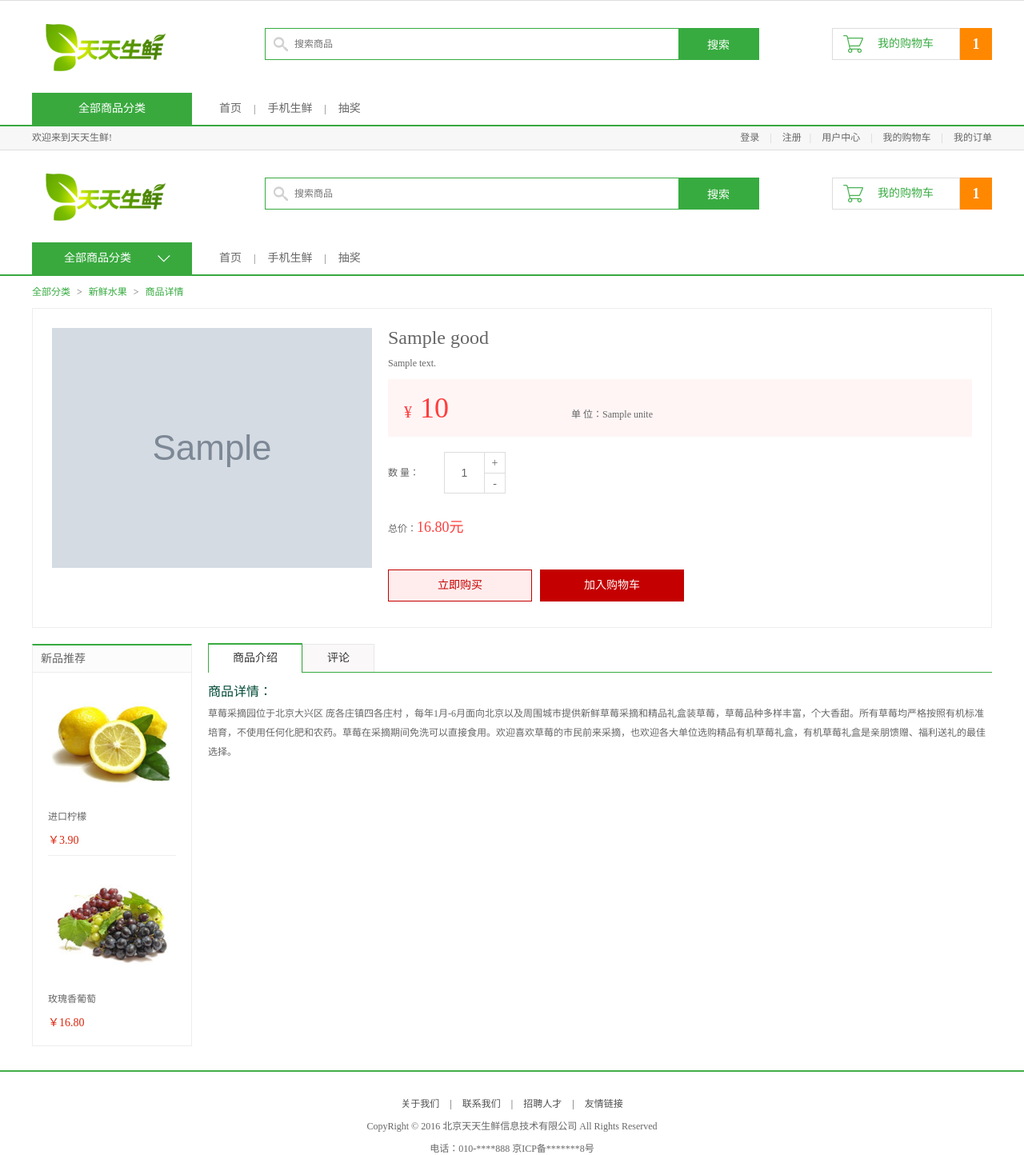
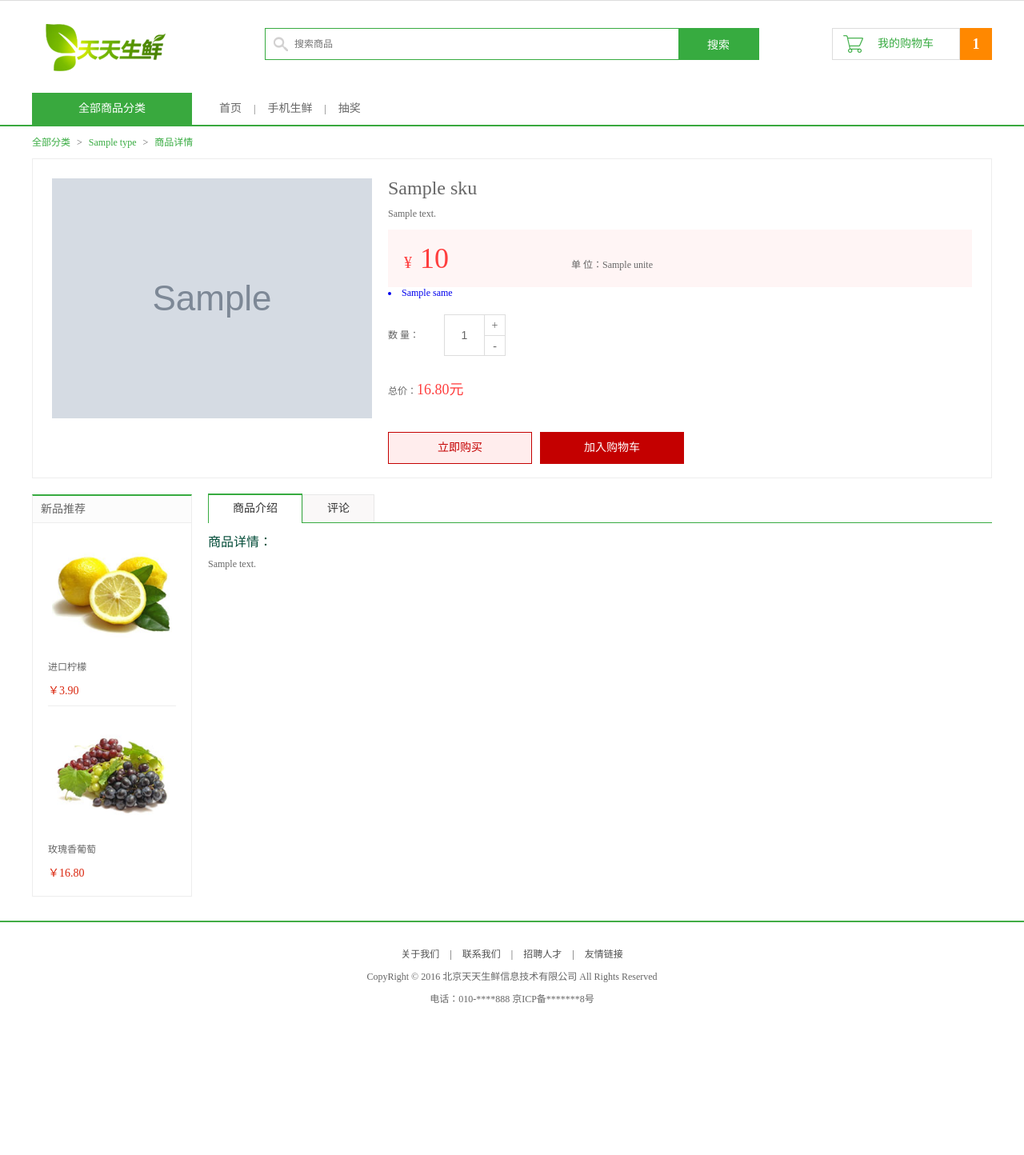
Before and after one commit to Hello-JianPeiLi/dailyfresh, a Django app: template templates/detail.html in a window 1280 px wide. Shown: the part 29-1473 px from the top of the page at 80% size. After the commit the page ends 1283 px from the top, so only its background shows below. Run offline with Django 3.2, Linux system fonts and the light colour scheme; the template is opened without the code that fills it: most values are stand-ins (such as "Sample title", 1, 10 or a date in 2020); grey boxes marked "Sample" are stand-in pictures; parts of the project's set-up code (start-up, migrations or seed data) failed here and were passed over; some libraries are stand-ins or nearby versions.

```diff
--- a/celery_tasks/task.py
+++ b/celery_tasks/task.py
@@ -15,7 +15,7 @@ from apps.goods.models import GoodsType, IndexGoodsBanner, IndexTypeGoodsBanner,
 
 app = Celery('celery_tasks.email_task', broker='redis://:Libai.123@%s:9763/2' % settings.REDIS_IP)
 
-print('redis://:Libai.123@%s:9763/2' % settings.REDIS_IP)
+
 
 
 @app.task
--- a/dailyfresh/settings.py
+++ b/dailyfresh/settings.py
@@ -207,4 +207,5 @@ DEFAULT_FILE_STORAGE = 'utils.fdfs.storage.FDFSStorage'
 FDFS_CLIENT_CONF = './utils/fdfs/client.conf'
 
 # fastdfs存储服务器上nginx使用的IP和端口号
-FDFS_STORAGE_URL = 'http://120.77.84.24:8888/'
+# FDFS_STORAGE_URL = 'http://120.77.84.24:8888/'
+FDFS_STORAGE_URL = 'http://172.16.126.198:8888/'
--- a/templates/detail.html
+++ b/templates/detail.html
@@ -5,86 +5,34 @@
     天天生鲜-商品详情
 {% endblock title %}
 {% block body %}
-    <div class="header_con">
-        <div class="header">
-            <div class="welcome fl">欢迎来到天天生鲜!</div>
-            <div class="fr">
-                <div class="login_info fl">
-                    欢迎您：<em>张 山</em>
-                </div>
-                <div class="login_btn fl">
-                    <a href={% url 'user:login' %}>登录</a>
-                    <span>|</span>
-                    <a href="register.html">注册</a>
-                </div>
-                <div class="user_link fl">
-                    <span>|</span>
-                    <a href="user_center_info.html">用户中心</a>
-                    <span>|</span>
-                    <a href="cart.html">我的购物车</a>
-                    <span>|</span>
-                    <a href="user_center_order.html">我的订单</a>
-                </div>
-            </div>
-        </div>
-    </div>
-
-    <div class="search_bar clearfix">
-        <a href="index1.html" class="logo fl"><img src="../static/images/logo.png"></a>
-        <div class="search_con fl">
-            <input type="text" class="input_text fl" name="" placeholder="搜索商品">
-            <input type="button" class="input_btn fr" name="" value="搜索">
-        </div>
-        <div class="guest_cart fr">
-            <a href="cart.html" class="cart_name fl">我的购物车</a>
-            <div class="goods_count fl" id="show_count">1</div>
-        </div>
-    </div>
-
-    <div class="navbar_con">
-        <div class="navbar clearfix">
-            <div class="subnav_con fl">
-                <h1>全部商品分类</h1>
-                <span></span>
-                <ul class="subnav">
-                    <li><a href="#" class="fruit">新鲜水果</a></li>
-                    <li><a href="#" class="seafood">海鲜水产</a></li>
-                    <li><a href="#" class="meet">猪牛羊肉</a></li>
-                    <li><a href="#" class="egg">禽类蛋品</a></li>
-                    <li><a href="#" class="vegetables">新鲜蔬菜</a></li>
-                    <li><a href="#" class="ice">速冻食品</a></li>
-                </ul>
-            </div>
-            <ul class="navlist fl">
-                <li><a href="">首页</a></li>
-                <li class="interval">|</li>
-                <li><a href="">手机生鲜</a></li>
-                <li class="interval">|</li>
-                <li><a href="">抽奖</a></li>
-            </ul>
-        </div>
-    </div>
 
     <div class="breadcrumb">
         <a href="#">全部分类</a>
         <span>></span>
-        <a href="#">新鲜水果</a>
+        <a href="#">{{ sku.type.name }}</a>
         <span>></span>
         <a href="#">商品详情</a>
     </div>
 
     <div class="goods_detail_con clearfix">
-        {% for good in sku %}
-            <div class="goods_detail_pic fl"><img src={{ good.image.url }}></div>
+        <div class="goods_detail_pic fl"><img src={{ sku.image.url }}></div>
         <div class="goods_detail_list fr">
-                <h3>{{ good.name }}</h3>
-                <p>{{ good.desc }}</p>
+            <h3>{{ sku.name }}</h3>
+            <p>{{ sku.desc }}</p>
             <div class="prize_bar">
-                    <span class="show_pirze">¥<em>{{ good.price }}</em></span>
-                    <span class="show_unit">单  位：{{ good.unite }}</span>
+                <span class="show_pirze">¥<em>{{ sku.price }}</em></span>
+                <span class="show_unit">单  位：{{ sku.unite }}</span>
             </div>
+            {% for same in same_spu_skus %}
+                <a href={% url 'goods:detail' same.id %}>
+                    <li>{{ same.name }}</li>
+                </a>
+            {% endfor %}
             <div class="goods_num clearfix">
                 <div class="num_name fl">数 量：</div>
+                <ul>
+
+                </ul>
                 <div class="num_add fl">
                     <input type="text" class="num_show fl" value="1">
                     <a href="javascript:;" class="add fr">+</a>
@@ -97,7 +45,6 @@
                 <a href="javascript:;" class="add_cart" id="add_cart">加入购物车</a>
             </div>
         </div>
-        {% endfor %}
     </div>
 
     <div class="main_wrap clearfix">
@@ -128,9 +75,7 @@
             <div class="tab_content">
                 <dl>
                     <dt>商品详情：</dt>
-                    <dd>草莓采摘园位于北京大兴区 庞各庄镇四各庄村
-                        ，每年1月-6月面向北京以及周围城市提供新鲜草莓采摘和精品礼盒装草莓，草莓品种多样丰富，个大香甜。所有草莓均严格按照有机标准培育，不使用任何化肥和农药。草莓在采摘期间免洗可以直接食用。欢迎喜欢草莓的市民前来采摘，也欢迎各大单位选购精品有机草莓礼盒，有机草莓礼盒是亲朋馈赠、福利送礼的最佳选择。
-                    </dd>
+                    <dd>{{ sku.goods.detail|safe }}</dd>
                 </dl>
             </div>
 
--- a/templates/login.html
+++ b/templates/login.html
@@ -21,7 +21,7 @@
         <div class="login_form fr">
             <div class="login_title clearfix">
                 <h1>用户登录</h1>
-                <a href="#">立即注册</a>
+                <a href={% url 'user:register' %}>立即注册</a>
             </div>
             <div class="form_input">
                 <form method="post">
--- a/templates/user_center_info.html
+++ b/templates/user_center_info.html
@@ -76,8 +76,8 @@
             <ul class="goods_type_list clearfix">
                 {% for goods in goods_li %}
                     <li>
-                        <a href="detail.html"><img src={{ goods.image.url }}></a>
-                        <h4><a href="detail.html">{{ goods.name }}</a></h4>
+                        <a href={% url 'goods:detail' goods.id %}><img src={{ goods.image.url }}></a>
+                        <h4><a href={% url 'goods:detail' goods.id %}>{{ goods.name }}</a></h4>
                         <div class="operate">
                             <span class="prize">￥{{ goods.price }}</span>
                             <span class="unit">{{ goods.price }}/{{ goods.unite }}g</span>
```
Also changed, not shown: apps/goods/views.py (+17 -2 lines). Lines whose indentation alone changed are shown as unchanged.
